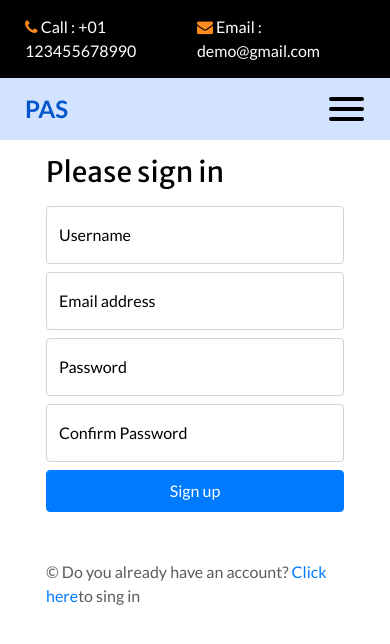
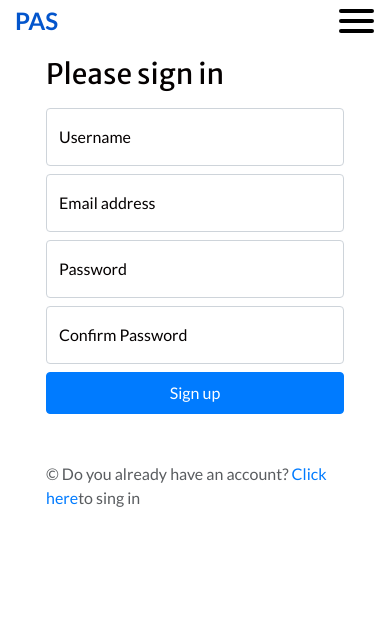
Before and after one commit to wiraphan123/Pas-project, a plain HTML site: page register.html in a window 390 px wide. Drawn offline with nearby package versions, Linux system fonts and the light colour scheme.

Commit message:
Delete/icon/phone

```diff
--- a/register.html
+++ b/register.html
@@ -39,23 +39,6 @@
   <div class="hero_area">
     <!-- header section strats -->
     <header class="header_section">
-      <div class="header_top">
-        <div class="container-fluid">
-          <div class="contact_nav">
-            <a href="">
-              <i class="fa fa-phone" aria-hidden="true"></i>
-              <span>
-                Call : +01 123455678990
-              </span>
-            </a>
-            <a href="">
-              <i class="fa fa-envelope" aria-hidden="true"></i>
-              <span>
-                Email : demo@gmail.com
-              </span>
-            </a>
-          </div>
-        </div>
       </div>
       <div class="header_bottom">
         <div class="container-fluid">
```
Also changed, not shown: index.html (+2 -2 lines).
